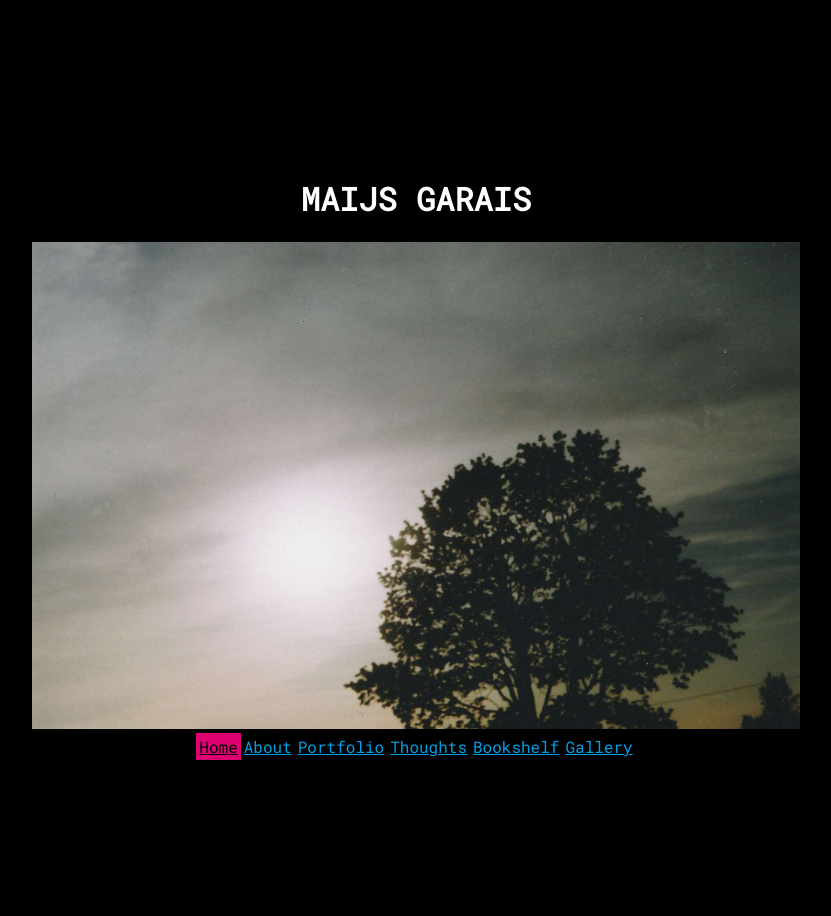
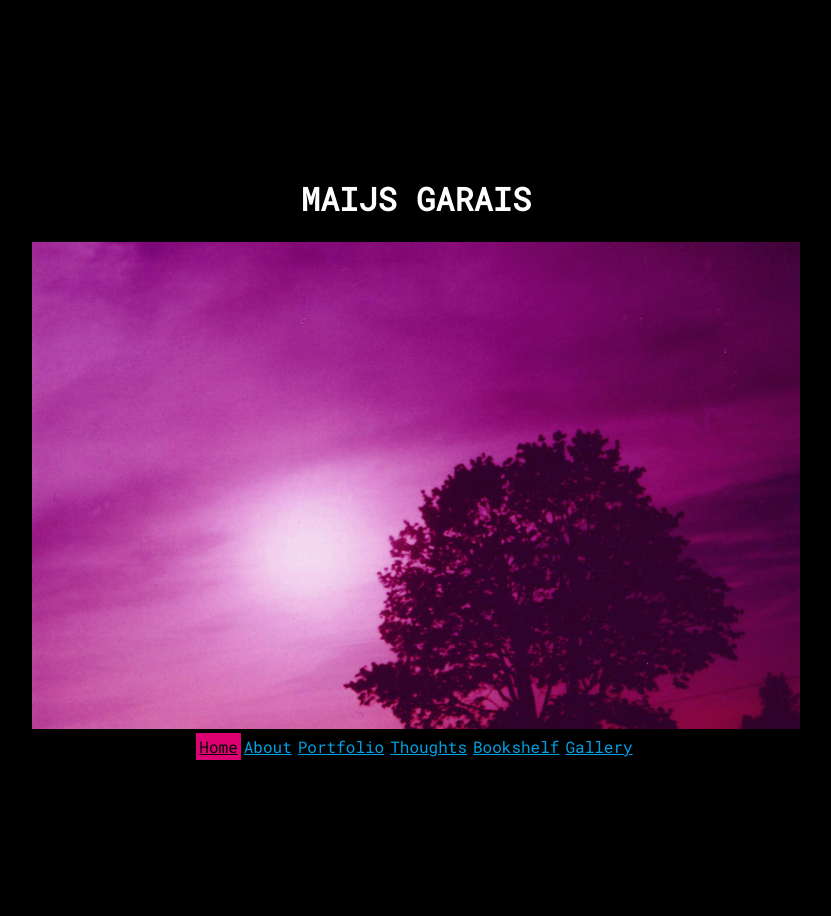
Before and after one commit to mai-soup/mai-soup.github.io, a Jekyll site: the page built from index.html, in a window 1280 px wide. Shown: the whole page, without its empty margins (224-1055 px from the left). Built offline with Jekyll 4.4.1, drawn with Linux system fonts in a browser that asks for light colours.

Commit message:
update landing image

```diff
--- a/index.html
+++ b/index.html
@@ -7,4 +7,4 @@ title: Maijs Garais
   <h1>{{ "Maijs Garais" | upcase }}</h1>
 </div>
 
-<img src="{{ site.baseurl }}/images/landing.jpeg" id="img-home" />
+<img src="{{ site.baseurl }}/images/landing.webp" id="img-home" />
```
Also changed, not shown: images/landing.jpeg (deleted), images/landing.webp (added), 4 other files.
